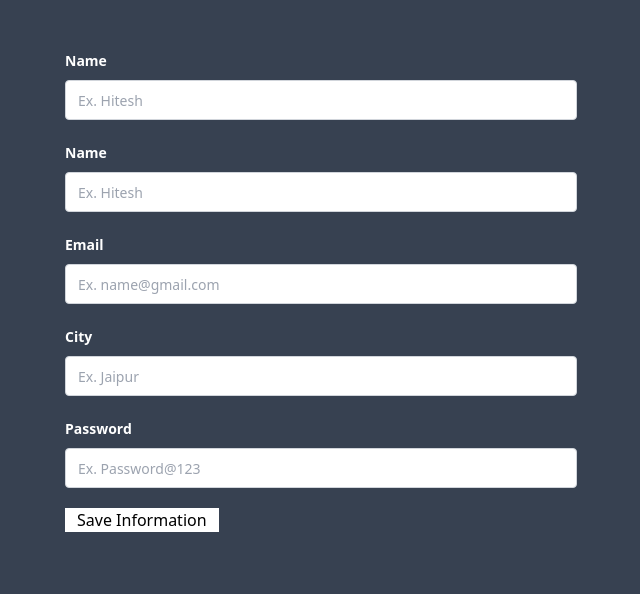
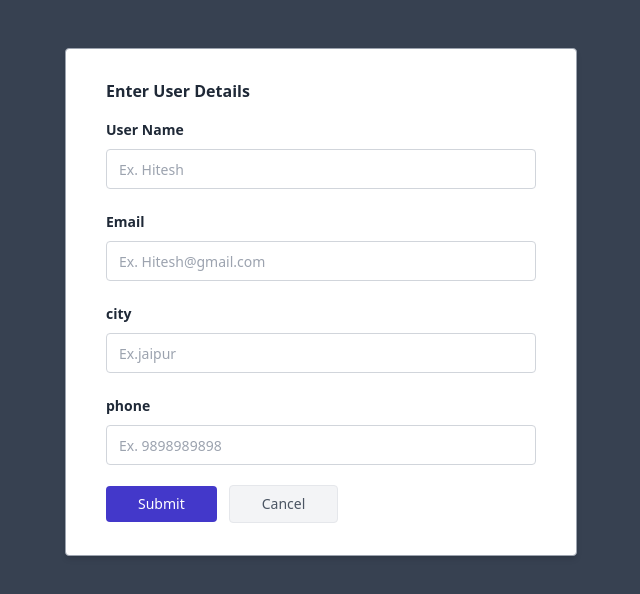
Before and after one commit to vijay982816/vuejs, a Vue app in the folder vue-project/: page /register in a window 1280 px wide. Shown: the top 594 px of the page, without its empty margins (319-959 px from the left). Built offline with nearby package versions, Linux system fonts and the light colour scheme.

Commit message:
register done

```diff
--- a/vue-project/src/views/Register.vue
+++ b/vue-project/src/views/Register.vue
@@ -7,7 +7,7 @@
 
 
 
-   <form @submit="onSubmit" class="add-form container mx-auto w-11/12 md:w-2/3 max-w-lg">
+   <form  class="add-form container mx-auto w-11/12 md:w-2/3 max-w-lg">
 
 
     <div class="form-control">
@@ -18,16 +18,16 @@
 
     </div>
     <div class="form-control">
-           <label className="text-white text-sm font-bold leading-tight tracking-normal">Name</label>
-                            <input id="name" className="mb-5 mt-2 text-gray-600 focus:outline-none focus:border focus:border-indigo-700 font-normal w-full h-10 flex items-center pl-3 text-sm border-gray-300 rounded border" placeholder="Ex. Hitesh"  v-model="name" name='name' />
+           <label className="text-white text-sm font-bold leading-tight tracking-normal">Email</label>
+                            <input id="name" className="mb-5 mt-2 text-gray-600 focus:outline-none focus:border focus:border-indigo-700 font-normal w-full h-10 flex items-center pl-3 text-sm border-gray-300 rounded border" placeholder="Ex. name@gmail.com"  v-model="email" name='email' />
 
 
 
     </div>
 
     <div class="form-control">
-           <label className="text-white text-sm font-bold leading-tight tracking-normal">Email</label>
-                            <input id="email" className="mb-5 mt-2 text-gray-600 focus:outline-none focus:border focus:border-indigo-700 font-normal w-full h-10 flex items-center pl-3 text-sm border-gray-300 rounded border" placeholder="Ex. name@gmail.com"  v-model="email" name='email' />
+           <label className="text-white text-sm font-bold leading-tight tracking-normal">phone</label>
+                            <input id="email" className="mb-5 mt-2 text-gray-600 focus:outline-none focus:border focus:border-indigo-700 font-normal w-full h-10 flex items-center pl-3 text-sm border-gray-300 rounded border" placeholder="Ex. 9898989898 "  v-model="phone" name='phone' />
 
 
 
@@ -41,22 +41,86 @@
 
     </div>
 
-      <div class="form-control">
-           <label className="text-white text-sm font-bold leading-tight tracking-normal">Password</label>
-                            <input id="password" className="mb-5 mt-2 text-gray-600 focus:outline-none focus:border focus:border-indigo-700 font-normal w-full h-10 flex items-center pl-3 text-sm border-gray-300 rounded border" placeholder="Ex. Password@123"  v-model="Password" name='password' />
 
 
 
-    </div>
-
-<input type="submit" value="Save Information" class="btn btn-block bg-white px-3 oy-3" />
+<button class="btn btn-block bg-white px-5 py-3 rounded-lg " @click="adduser" >add user</button>
   </form>
 
-                </div>
                 </div>
 
 
 
+
+
+
+                    <div >
+
+                <div className='py-12 bg-gray-700 transition duration-150 ease-in-out z-10 absolute top-0 right-0 bottom-0 left-0 ' id="modal">
+
+
+
+
+
+
+
+
+
+
+                    <div role="alert" className="container mx-auto w-11/12 md:w-2/3 max-w-lg">
+                        <div className="relative py-8 px-5 md:px-10 bg-white shadow-md rounded border border-gray-400">
+
+                            <h1 className="text-gray-800 font-lg font-bold tracking-normal leading-tight mb-4">Enter User Details</h1>
+                            <label htmlFor="name" className="text-gray-800 text-sm font-bold leading-tight tracking-normal">User Name</label>
+                            <input id="name" className="mb-5 mt-2 text-gray-600 focus:outline-none focus:border focus:border-indigo-700 font-normal w-full h-10 flex items-center pl-3 text-sm border-gray-300 rounded border" placeholder="Ex. Hitesh"  v-model="name" name='name' />
+
+
+
+
+
+
+                            <label htmlFor="email" className="text-gray-800 text-sm font-bold leading-tight tracking-normal">Email</label>
+                            <input id="email" className="mb-5 mt-2 text-gray-600 focus:outline-none focus:border focus:border-indigo-700 font-normal w-full h-10 flex items-center pl-3 text-sm border-gray-300 rounded border"  placeholder="Ex. Hitesh@gmail.com"  v-model="email" name='email' />
+
+                            <label htmlFor="email" className="text-gray-800 text-sm font-bold leading-tight tracking-normal">city</label>
+                            <input id="email" className="mb-5 mt-2 text-gray-600 focus:outline-none focus:border focus:border-indigo-700 font-normal w-full h-10 flex items-center pl-3 text-sm border-gray-300 rounded border"  placeholder="Ex.jaipur"  v-model="city" name='city' />
+
+                            <label htmlFor="email" className="text-gray-800 text-sm font-bold leading-tight tracking-normal">phone</label>
+                            <input id="email" className="mb-5 mt-2 text-gray-600 focus:outline-none focus:border focus:border-indigo-700 font-normal w-full h-10 flex items-center pl-3 text-sm border-gray-300 rounded border"  placeholder="Ex. 9898989898"  v-model="phone" name='phone' />
+
+
+
+
+
+
+
+
+
+
+
+                            <div className="flex items-center justify-start w-full">
+                                <button className="focus:outline-none focus:ring-2 focus:ring-offset-2 focus:ring-indigo-700 transition duration-150 ease-in-out hover:bg-indigo-600 bg-indigo-700 rounded text-white px-8 py-2 text-sm"
+                                @click="adduser"
+
+                                >Submit</button>
+
+
+
+                                <RouterLink to="/" className="focus:outline-none focus:ring-2 focus:ring-offset-2  focus:ring-gray-400 ml-3 bg-gray-100 transition duration-150 text-gray-600 ease-in-out hover:border-gray-400 hover:bg-gray-300 border rounded px-8 py-2 text-sm" >Cancel</RouterLink>
+
+                            </div>
+
+                        </div>
+                    </div>
+                </div>
+
+            </div>
+
+
+
+
+
+                   </div>
 
 </template>
 
@@ -67,13 +131,32 @@ name:"Register",
             return {
                 name : '',
                 email : '',
-                phone : null,
+                phone : '',
                 city : '',
 
             }
         },
 
 methods:{
+
+async adduser (){
+
+console.log(this.name,this.email,this.phone,this.city)
+
+const addedUser = await fetch('http://example.com/movies.json',{method:'POST',body:{
+  name:this.name,phone:this.phone,email:this.email,city:this.city
+}})
+  .then((async (response) => await response.json()))
+  .catch((error) => console.log(error.message));
+
+
+  console.log(addedUser)
+
+
+
+
+
+}
 
 
 
```
